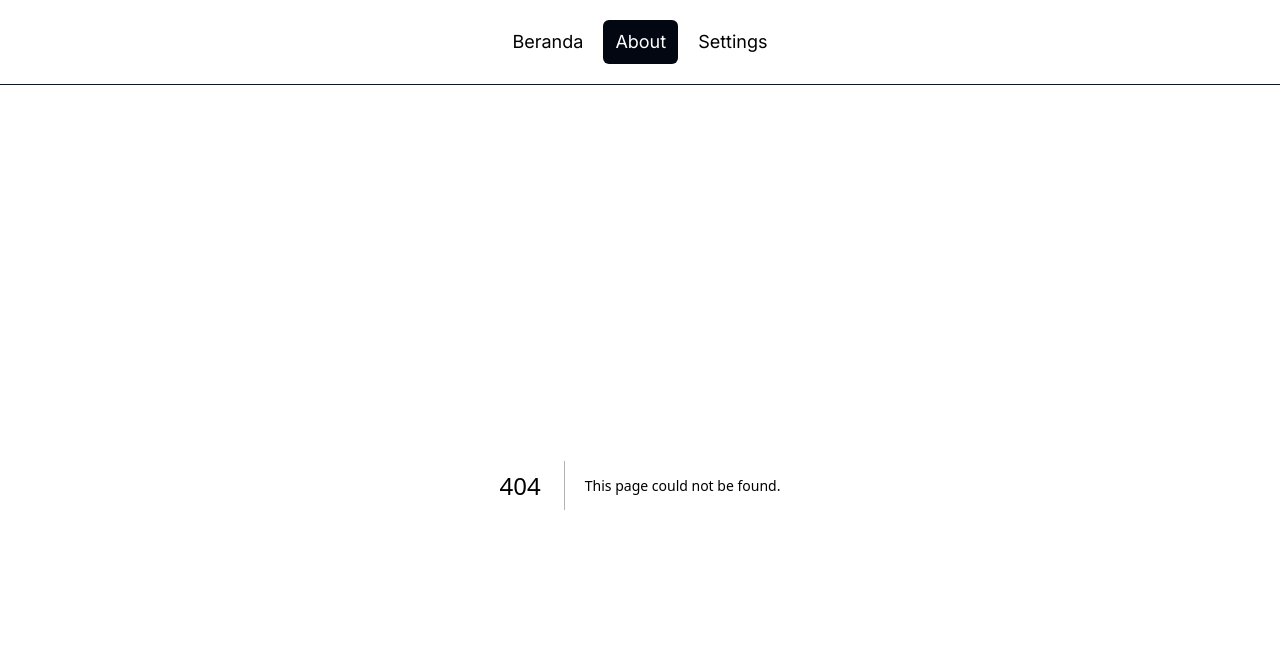
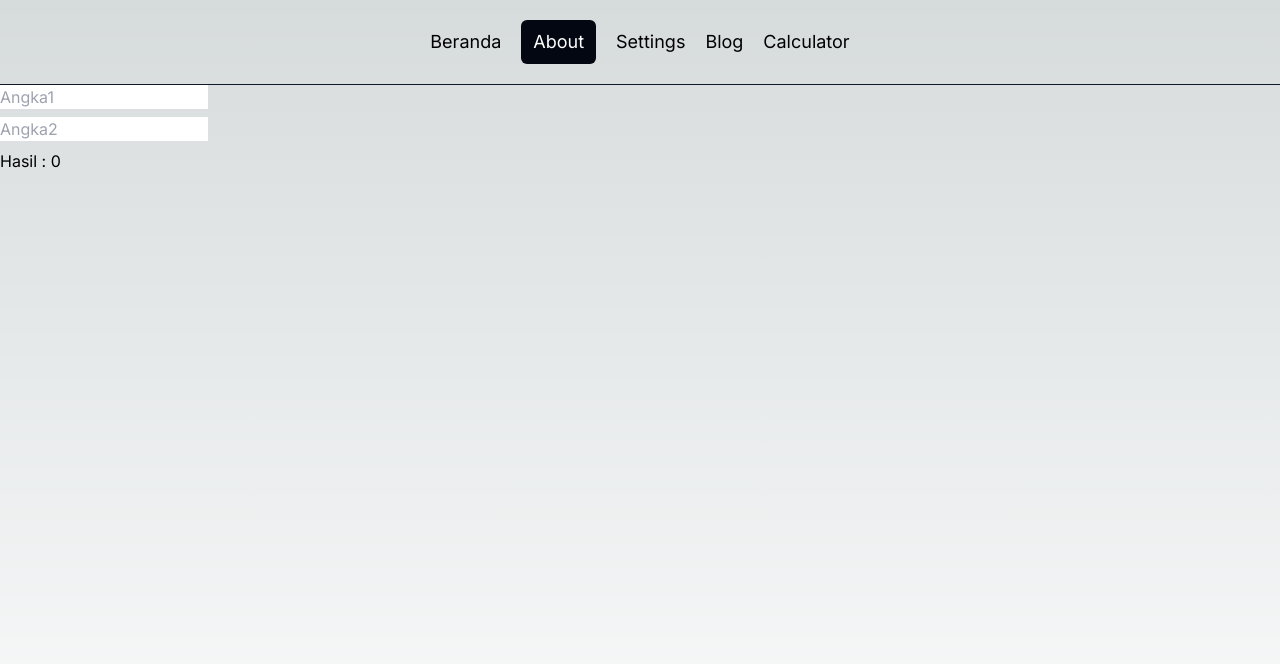
Before and after one commit to galihroswandi/Personal-Portfolio, a Next.js app: page /calculator in a window 1280 px wide. Before the commit this address had no page. Shown: the top 664 px of the page. Built offline with nearby package versions, Linux system fonts and the light colour scheme.

Commit message:
VIDEO 7 Server & Client Components

```diff
--- /dev/null
+++ b/src/app/blog/page.tsx
@@ -0,0 +1,5 @@
+const Blog = () => {
+  return <div className="min-h-screen">Blog Page</div>;
+};
+
+export default Blog;
--- /dev/null
+++ b/src/app/calculator/page.tsx
@@ -0,0 +1,25 @@
+"use client";
+import { useState } from "react";
+
+const Calculator = () => {
+  const [angka1, setAngka1] = useState(0);
+  const [angka2, setAngka2] = useState(0);
+
+  return (
+    <div className="min-h-screen flex flex-col gap-2 w-52">
+      <input
+        type="number"
+        placeholder="Angka1"
+        onChange={(e) => setAngka1(Number(e.target.value))}
+      />
+      <input
+        type="number"
+        placeholder="Angka2"
+        onChange={(e) => setAngka2(Number(e.target.value))}
+      />
+      <p>Hasil : {angka1 + angka2}</p>
+    </div>
+  );
+};
+
+export default Calculator;
--- a/src/app/layout.tsx
+++ b/src/app/layout.tsx
@@ -33,6 +33,12 @@ export default function RootLayout({
           <Link href="/dashboard/settings" className="text-lg">
             Settings
           </Link>
+          <Link href="/blog" className="text-lg">
+            Blog
+          </Link>
+          <Link href="/calculator" className="text-lg">
+            Calculator
+          </Link>
         </nav>
         {children}
       </body>
```
